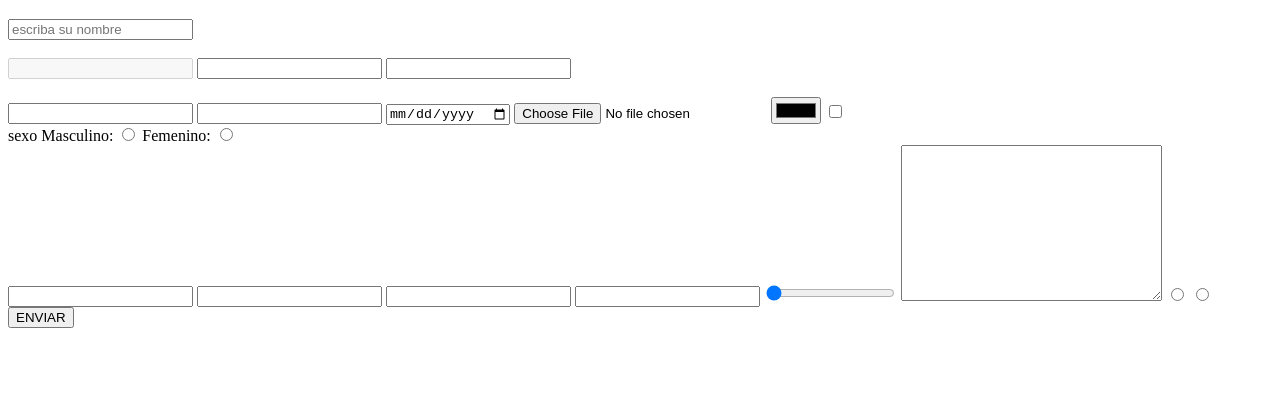
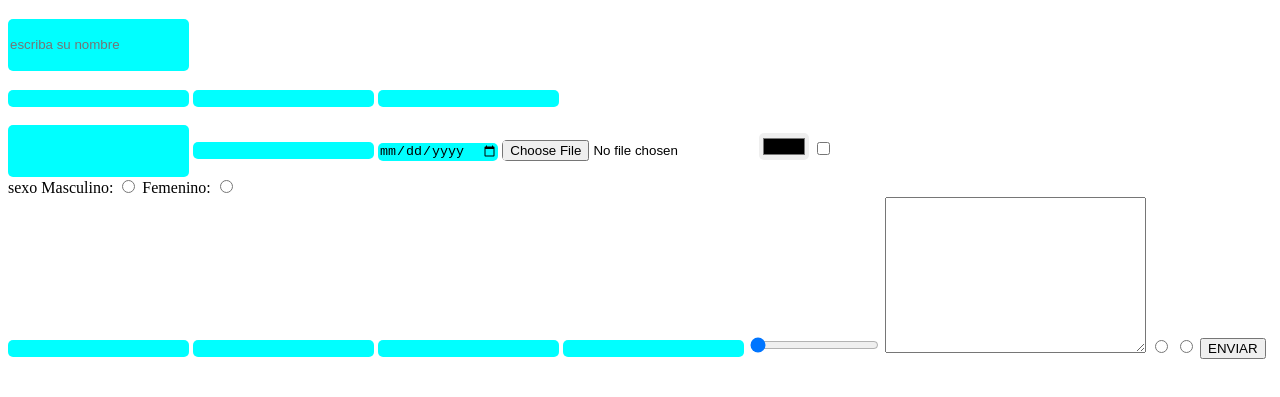
Before and after one commit to Nando008/ejmclass, a plain HTML site: page html/newform.html in a window 1280 px wide. Shown: the part 61-458 px from the top of the page. Drawn offline with Linux system fonts and the light colour scheme.

Commit message:
new file

```diff
--- a/css/tablasstyle.css
+++ b/css/tablasstyle.css
@@ -7,3 +7,18 @@ img{
 img:hover {
     background-color: hotpink;
 }
+
+input{
+    border-radius: 5px ;
+    border: 3px red ;
+}
+
+.tipoinputs{
+    background-color: aqua;
+}
+
+#nombrepersona{
+    height: 50px;
+}
+
+/*.para input # para id*/
```
Also changed, not shown: index.html (+3 -0 lines).
